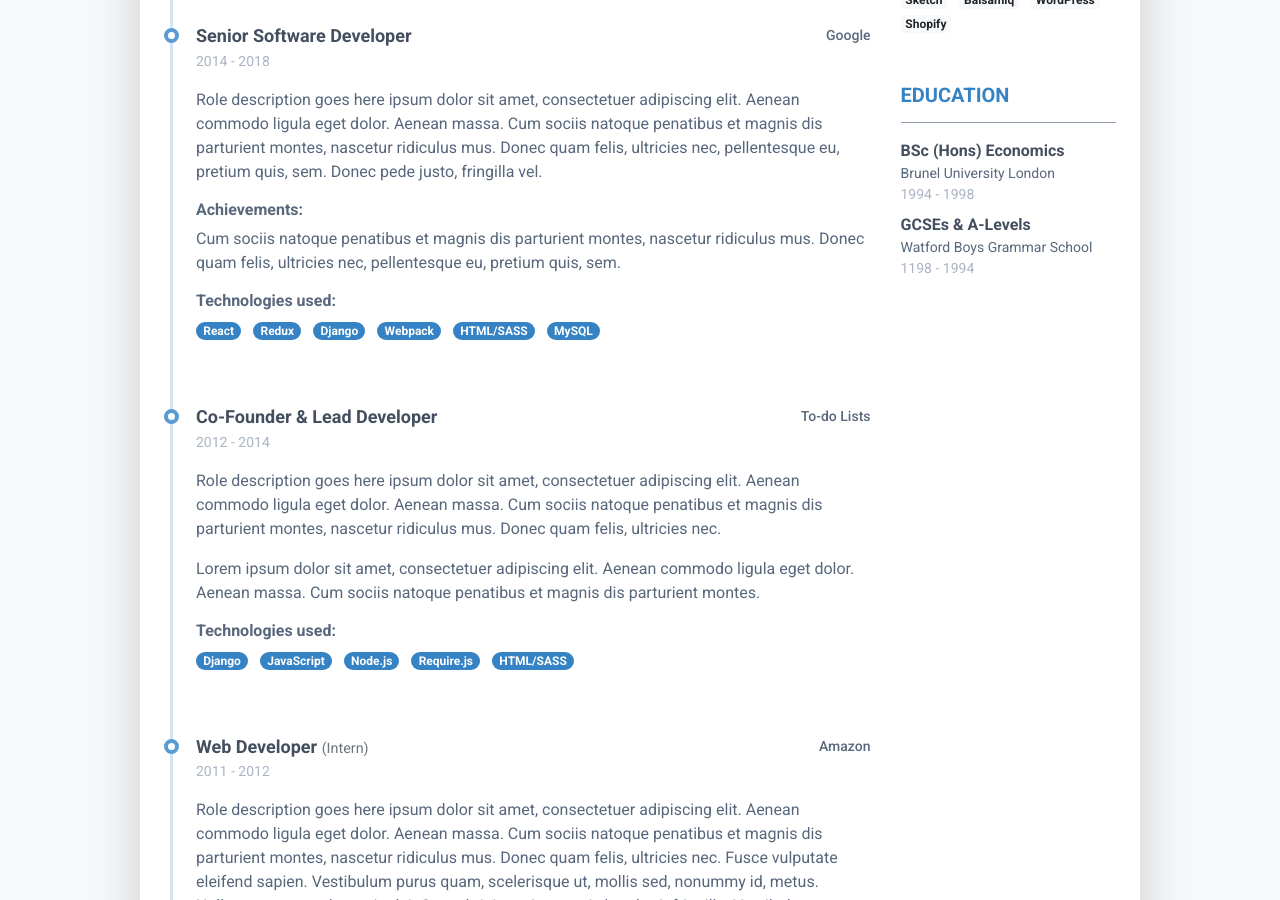
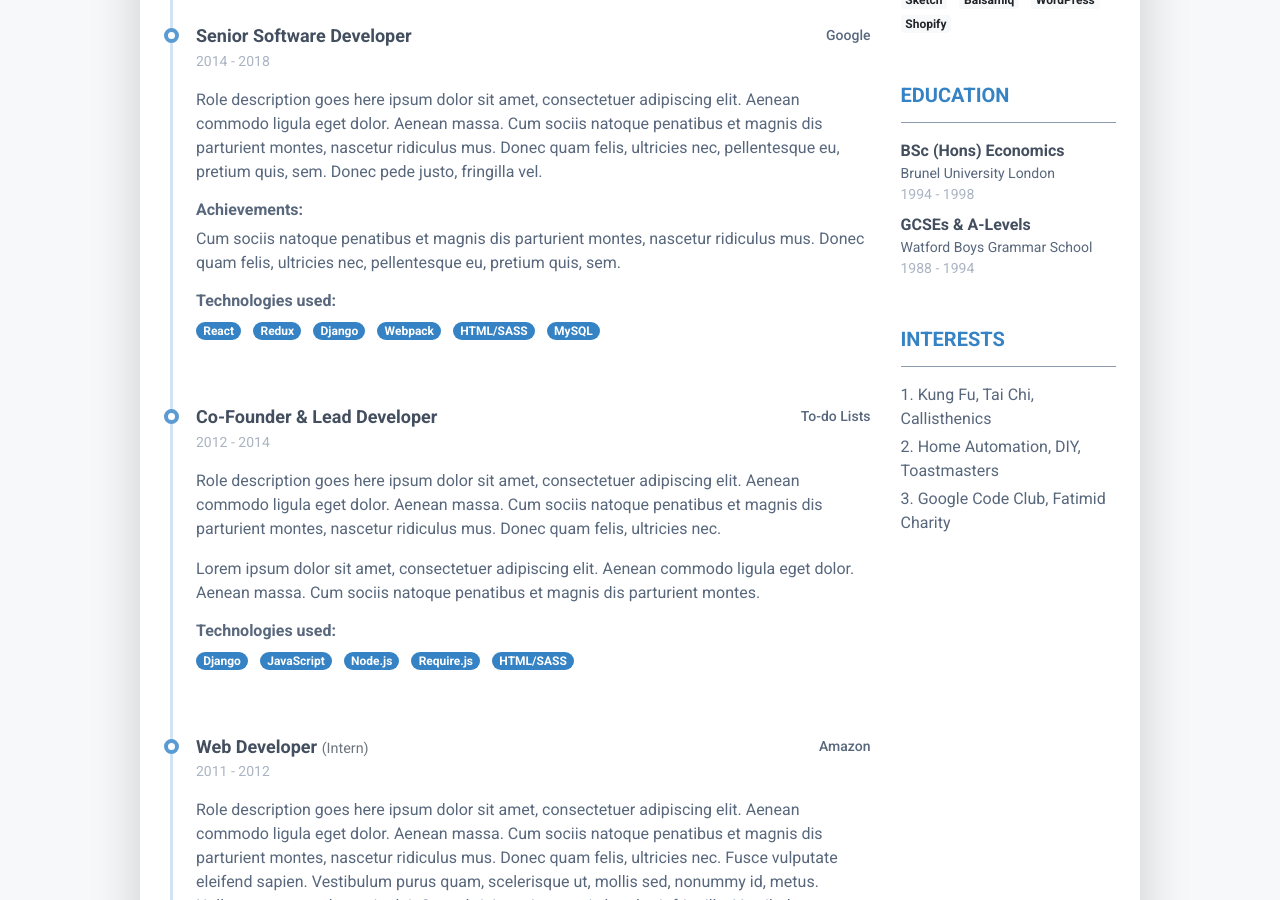
Before and after one commit to Hamy200/resume, a Jekyll site: the page built from index.markdown, in a window 1280 px wide and 900 px high, scrolled down 851 px. Built offline with Jekyll 4.4.1, drawn with Linux system fonts in a browser that asks for light colours; nearby versions of some CDN libraries.

Commit message:
Update data.yml

```diff
--- a/_data/data.yml
+++ b/_data/data.yml
@@ -21,6 +21,13 @@ header:
 #  - idiom: English
 #    level: Native
 
+interests:
+  - name: 1. Kung Fu, Tai Chi, Callisthenics
+    link:
+  - name: 2. Home Automation, DIY, Toastmasters
+    link:
+  - name: 3. Google Code Club, Fatimid Charity
+    link:
 
 summary: |
       20 years of Enterprise Infrastructure Experience, currently a VP at Morgan Stanley as an Azure Solutions Architect.
@@ -33,7 +40,7 @@ education:
        Economics, Econometrics, Marketing & Management Modules. Two 6month work experiences in London and Germany.
   - degree: GCSEs & A-Levels
     university: Watford Boys Grammar School
-    time: 1198 - 1994
+    time: 1988 - 1994
     details: |
         Schooling.
 
```
